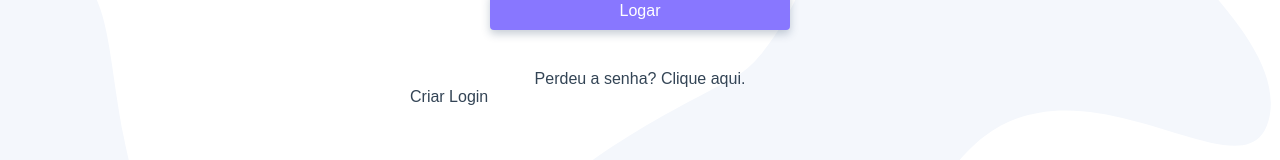
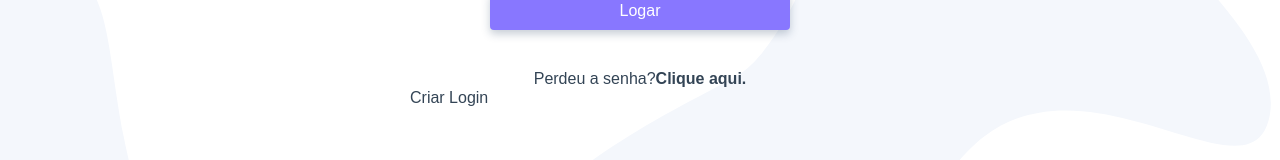
Before and after one commit to RyukioMiyamoto/ranek-yukio, a Vue app: page /login in a window 1280 px wide. Shown: the part 373-533 px from the top of the page. Built offline with nearby package versions, Linux system fonts and the light colour scheme.

Commit message:
chore: create link animation

```diff
--- a/src/views/LoginView.vue
+++ b/src/views/LoginView.vue
@@ -20,9 +20,11 @@
         required
       />
       <button class="btn" @click.prevent="logar">Logar</button>
-      <a href="/" target="_blank" class="perdeu"
-        >Perdeu a senha? Clique aqui.</a
-      >
+      <p class="perdeu">
+        Perdeu a senha?<a href="/" target="_blank" class="perdeu-link">
+          Clique aqui.</a
+        >
+      </p>
       <LoginCriar />
     </form>
   </section>
@@ -76,9 +78,35 @@ h1 {
   max-width: 30rem;
   margin: 1rem auto 4rem auto;
 }
-
 .perdeu {
   text-align: center;
   margin: 0 auto;
+  transition: 0.25s;
+}
+
+.perdeu-link {
+  display: inline-block;
+  font-weight: 600;
+}
+
+.perdeu-link::after {
+  display: block;
+  content: "";
+  height: 0.1rem;
+  background-color: currentColor;
+  transform: scaleX(0);
+  transition: transform 0.25s;
+  transform-origin: right;
+}
+
+.perdeu-link:hover,
+.perdeu-link:focus {
+  color: #84f;
+}
+
+.perdeu-link:hover::after,
+.perdeu-link:focus::after {
+  transform: scaleX(1);
+  transform-origin: left;
 }
 </style>
```
